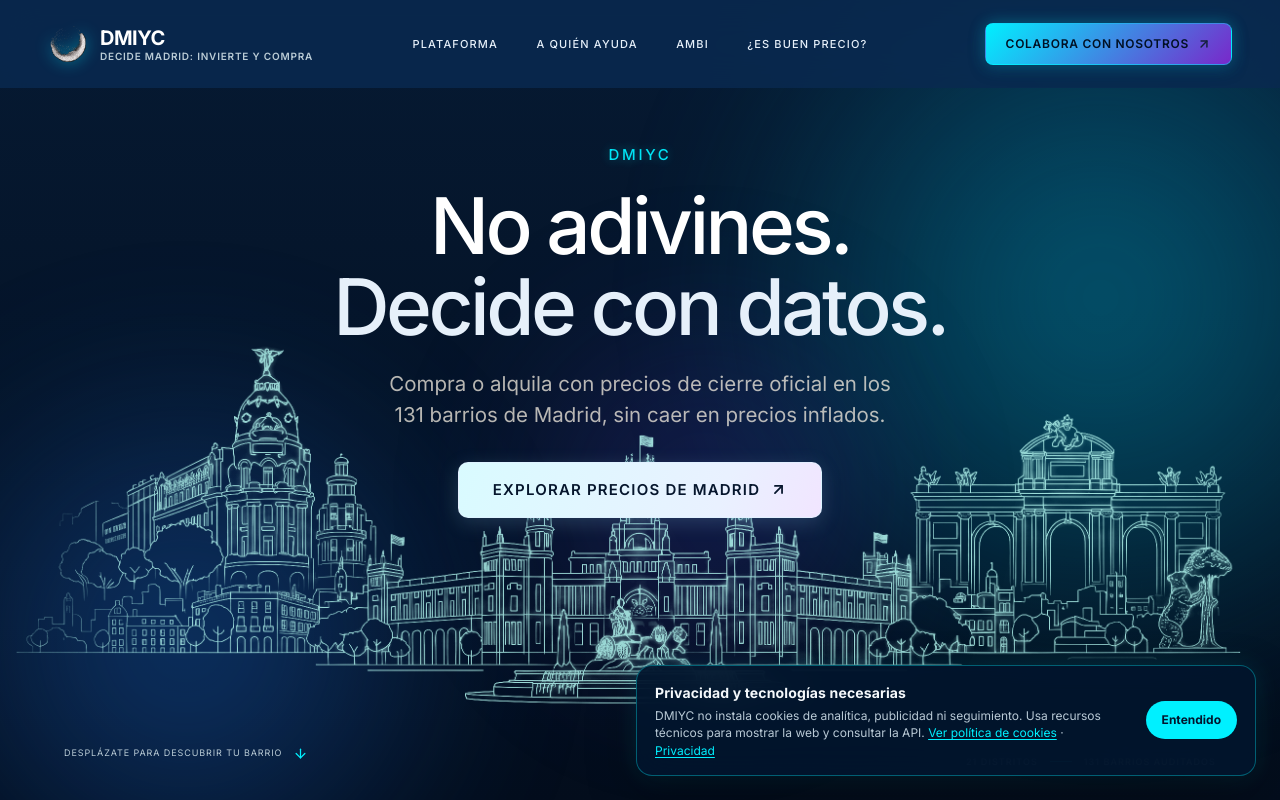
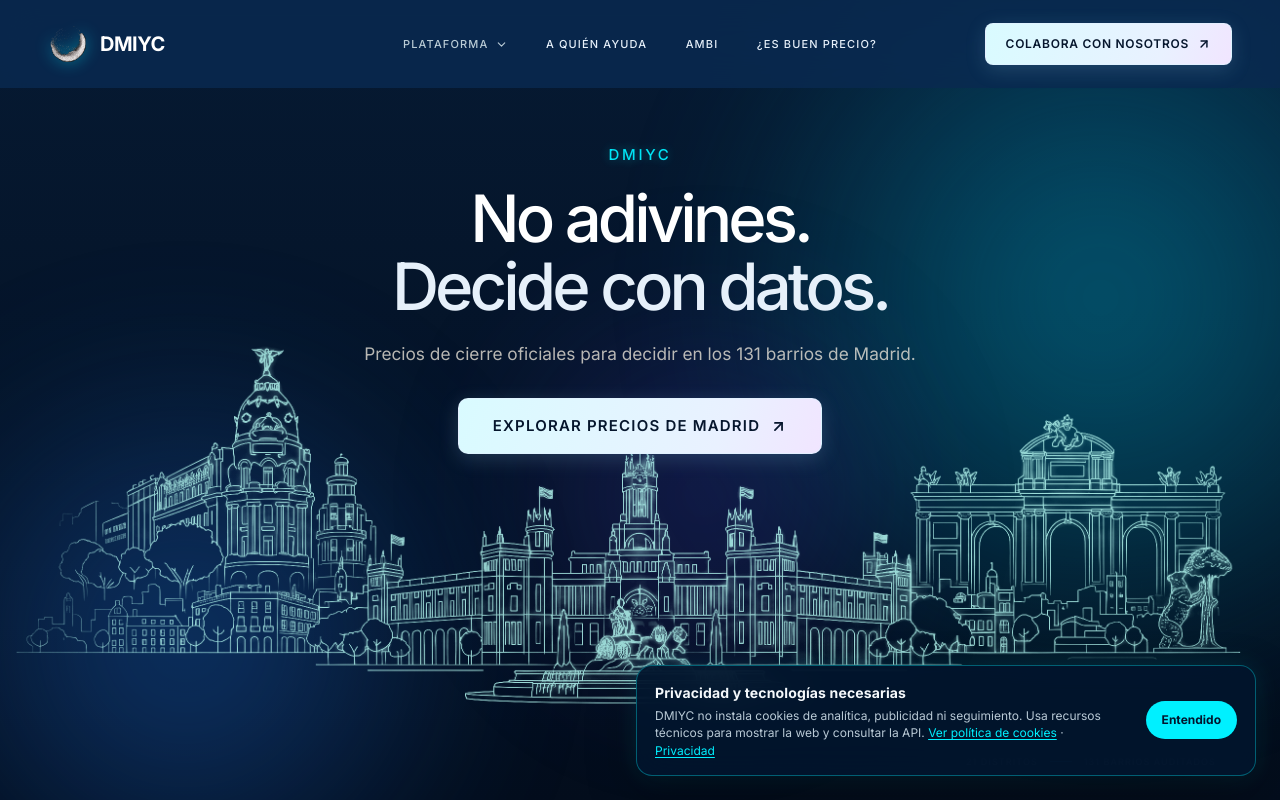
Before and after one commit to rodrigoapvigil/madrid-urban-intelligent, a Next.js app in the folder frontend/: page / in a window 1280 px wide. Shown: the top 800 px of the page. Built offline with nearby package versions, Linux system fonts and the light colour scheme.

Commit message:
Refina el hero y navegación del landing

```diff
--- a/frontend/components/MadridLanding.css
+++ b/frontend/components/MadridLanding.css
@@ -1801,3 +1801,90 @@ footer.auros-footer,
     height: 62.5%;
   }
 }
+
+/* Cleaner landing header and a more restrained, single-line hero message. */
+.mi-home .mi-header.site-header--compact-brand .mi-brand__text { gap: 0; }
+.mi-home .mi-header__cta {
+  border: 1px solid rgba(224, 242, 255, 0.72);
+  color: #06162d !important;
+  background: linear-gradient(110deg, #d9fbff 0%, #e9f1ff 72%, #f1e5ff 100%);
+  box-shadow: 0 5px 20px rgba(140, 198, 232, 0.18);
+}
+.mi-home .mi-header__cta:hover {
+  background: linear-gradient(110deg, #e8fdff 0%, #f0f5ff 72%, #f7edff 100%);
+  filter: none;
+  box-shadow: 0 7px 24px rgba(140, 198, 232, 0.25);
+}
+.mi-home .mi-header__cta svg { stroke: #06162d; }
+.mi-home .mi-hero h1 {
+  font-size: clamp(42px, 5.1vw, 66px);
+  font-weight: 500;
+  letter-spacing: -0.06em;
+  line-height: 1.05;
+}
+.mi-home .mi-hero__lead {
+  max-width: 900px;
+  margin-top: 20px;
+  font-size: clamp(16px, 1.35vw, 19px);
+  line-height: 1.4;
+  white-space: nowrap;
+}
+.mi-home .mi-hero__meta { opacity: 0.62; }
+.mi-home .mi-scroll { display: none !important; }
+
+.mi-home .mi-nav-dropdown { position: relative; display: inline-flex; align-items: center; }
+.mi-home .mi-nav-dropdown > summary {
+  min-height: 44px;
+  display: inline-flex;
+  align-items: center;
+  gap: 6px;
+  color: var(--mi-silver);
+  cursor: pointer;
+  font-size: 11px;
+  font-weight: 500;
+  letter-spacing: .105em;
+  text-transform: uppercase;
+  list-style: none;
+  transition: color .2s ease;
+}
+.mi-home .mi-nav-dropdown > summary::-webkit-details-marker { display: none; }
+.mi-home .mi-nav-dropdown > summary:hover,
+.mi-home .mi-nav-dropdown[open] > summary { color: var(--mi-mist); }
+.mi-home .mi-nav-dropdown__menu {
+  position: absolute;
+  z-index: 20;
+  top: calc(100% + 8px);
+  left: -18px;
+  min-width: 184px;
+  padding: 8px;
+  display: grid;
+  gap: 2px;
+  border: 1px solid rgba(186, 204, 214, .16);
+  border-radius: 10px;
+  background: rgba(4, 20, 39, .97);
+  box-shadow: 0 14px 36px rgba(0, 0, 0, .28);
+  backdrop-filter: blur(16px);
+}
+.mi-home .mi-nav-dropdown__menu a {
+  min-height: 40px;
+  padding: 0 12px;
+  display: flex;
+  align-items: center;
+  border-radius: 6px;
+  color: var(--mi-silver);
+  font-size: 11px;
+  letter-spacing: .07em;
+}
+.mi-home .mi-nav-dropdown__menu a:hover,
+.mi-home .mi-nav-dropdown__menu a:focus-visible {
+  color: var(--mi-white);
+  background: rgba(0, 240, 255, .1);
+}
+
+@media (max-width: 1050px) {
+  .mi-home .mi-hero__lead { white-space: normal; }
+}
+@media (max-width: 650px) {
+  .mi-home .mi-hero h1 { font-size: clamp(41.4px, 10.58vw, 57.5px); }
+  .mi-home .mi-hero__lead { max-width: 460px; font-size: 17px; }
+}
--- a/frontend/components/MadridLanding.tsx
+++ b/frontend/components/MadridLanding.tsx
@@ -6,7 +6,7 @@ import BackgroundAurora from './BackgroundAurora';
 import { useState } from 'react';
 import Link from 'next/link';
 import Image from 'next/image';
-import { ArrowDown, ArrowUpRight } from 'lucide-react';
+import { ArrowUpRight } from 'lucide-react';
 import { PRICE_ANALYSIS_LABEL } from '../lib/product-copy';
 import DeferredMadridDistrictMap from './DeferredMadridDistrictMap';
 import MadridHeroArtwork from './MadridHeroArtwork';
@@ -29,7 +29,7 @@ export default function MadridLanding() {
   return (
     <div className="mi-home" id="inicio">
       <BackgroundAurora />
-      <SiteHeader activePath="/" ctaText="Colabora con nosotros" ctaHref="/contacto" appearance="aurora" />
+      <SiteHeader activePath="/" ctaText="Colabora con nosotros" ctaHref="/contacto" appearance="aurora" compactBrand />
 
       <main id="contenido-principal">
         {/* 0. HERO: Claridad en 3 segundos */}
@@ -37,12 +37,11 @@ export default function MadridLanding() {
           <div className="mi-hero__content">
             <p className="mi-hero__kicker">DMIYC</p>
             <h1 id="mi-title">No adivines.<br/><span>Decide con datos.</span></h1>
-            <p className="mi-hero__lead">Compra o alquila con precios de cierre oficial en los 131 barrios de Madrid, sin caer en precios inflados.</p>
+            <p className="mi-hero__lead">Precios de cierre oficiales para decidir en los 131 barrios de Madrid.</p>
             <Link href="/madrid" className="mi-hero__cta-main">Explorar precios de Madrid <ArrowUpRight aria-hidden="true"/></Link>
           </div>
           <MadridHeroArtwork />
           <div className="mi-hero__meta"><span>21 distritos</span><i/><span>131 barrios auditados</span></div>
-          <a className="mi-scroll" href="#lectura"><span>Desplázate para descubrir tu barrio</span><ArrowDown aria-hidden="true"/></a>
         </section>
 
         {/* 1. EL DOLOR: Desfase entre el precio anunciado y el precio de cierre oficial */}
--- a/frontend/components/SiteChrome.tsx
+++ b/frontend/components/SiteChrome.tsx
@@ -4,7 +4,7 @@ import { useState, useEffect } from 'react';
 import Link from 'next/link';
 import Image from 'next/image';
 import type { ReactNode } from 'react';
-import { ArrowUpRight, Linkedin, X } from 'lucide-react';
+import { ArrowUpRight, ChevronDown, Linkedin, X } from 'lucide-react';
 import { PRICE_ANALYSIS_LABEL } from '../lib/product-copy';
 
 type SiteHeaderProps = {
@@ -18,6 +18,7 @@ type SiteHeaderProps = {
   ctaText?: string;
   ctaHref?: string;
   appearance?: 'default' | 'aurora';
+  compactBrand?: boolean;
 };
 
 export function SiteHeader({
@@ -31,6 +32,7 @@ export function SiteHeader({
   ctaText,
   ctaHref,
   appearance = 'default',
+  compactBrand = false,
 }: SiteHeaderProps) {
   const [isMobileMenuOpen, setIsMobileMenuOpen] = useState(false);
 
@@ -63,15 +65,15 @@ export function SiteHeader({
 
   return (
     <>
-      <header className={`mi-header site-header${appearance === 'aurora' ? ' site-header--aurora' : ''}`} role="banner">
+      <header className={`mi-header site-header${appearance === 'aurora' ? ' site-header--aurora' : ''}${compactBrand ? ' site-header--compact-brand' : ''}`} role="banner">
         {/* Brand: Logo + Title */}
-        <Link href="/" className="mi-brand site-brand" aria-label="DMIYC - Decide Madrid: Invierte Y Compra">
+        <Link href="/" className="mi-brand site-brand" aria-label={compactBrand ? 'DMIYC, inicio' : 'DMIYC - Decide Madrid: Invierte Y Compra'}>
           <span className="mi-brand__mark">
             <Image src="/dmiyc-logo-glow-transparent.png" alt="DMIYC" width={40} height={40} priority unoptimized />
           </span>
           <span className="mi-brand__text">
             <strong className="mi-brand__acronym">DMIYC</strong>
-            <small className="mi-brand__subtitle">DECIDE MADRID: INVIERTE Y COMPRA</small>
+            {!compactBrand && <small className="mi-brand__subtitle">DECIDE MADRID: INVIERTE Y COMPRA</small>}
           </span>
         </Link>
 
@@ -95,7 +97,17 @@ export function SiteHeader({
           <nav className="mi-nav site-navigation" aria-label="Navegación">{children}</nav>
         ) : (
           <nav className="mi-nav site-navigation" aria-label="Navegación principal">
-            <Link href="/madrid">Plataforma</Link>
+            {compactBrand ? (
+              <details className="mi-nav-dropdown">
+                <summary>Plataforma <ChevronDown size={13} aria-hidden="true" /></summary>
+                <div className="mi-nav-dropdown__menu">
+                  <Link href="/madrid?profile=alquiler">Alquiler</Link>
+                  <Link href="/madrid?profile=compra">Compra</Link>
+                  <Link href="/madrid?profile=venta">Venta</Link>
+                  <Link href="/madrid?profile=inversion">Inversión</Link>
+                </div>
+              </details>
+            ) : <Link href="/madrid">Plataforma</Link>}
             <Link href="/#impacto">A quién ayuda</Link>
             <Link href="/madrid/chat" className={activePath === '/madrid/chat' ? 'active' : ''}>AMBI</Link>
             <Link href="/madrid/veredicto" className={activePath === '/madrid/veredicto' ? 'active' : ''}>{PRICE_ANALYSIS_LABEL}</Link>
@@ -156,7 +168,7 @@ export function SiteHeader({
               </span>
               <span className="mi-brand__text">
                 <strong className="mi-brand__acronym">DMIYC</strong>
-                <small className="mi-brand__subtitle">DECIDE MADRID: INVIERTE Y COMPRA</small>
+                {!compactBrand && <small className="mi-brand__subtitle">DECIDE MADRID: INVIERTE Y COMPRA</small>}
               </span>
             </Link>
 
```
